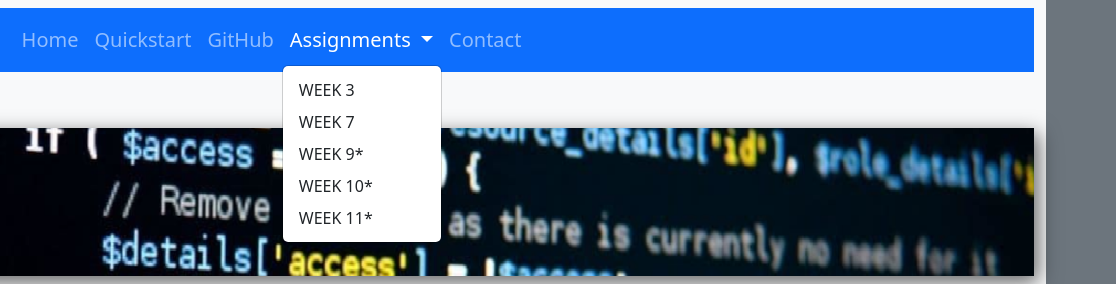
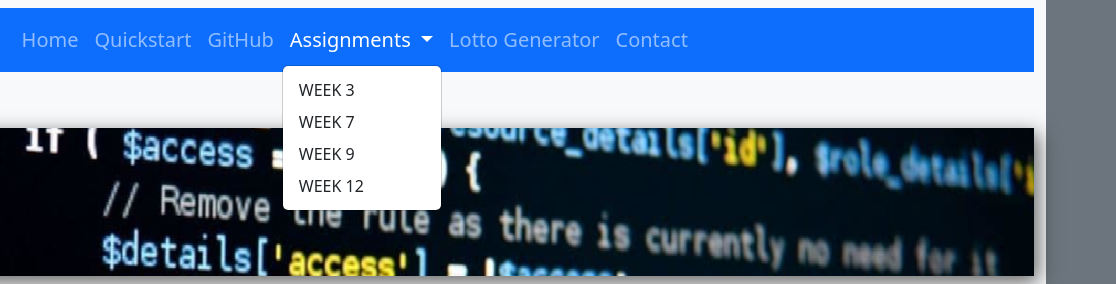
Before and after one commit to DarinSicurello/FeWeek7, a website: page index.html in a window 1280 px wide. Both pictures are taken after a click on the button "Assignments". Shown: the top 284 px of the page, 164-1280 px from the left. Drawn offline with nearby package versions, Linux system fonts and the light colour scheme.

Commit message:
Week 7 JavaScript v3

```diff
--- a/index.html
+++ b/index.html
@@ -53,10 +53,13 @@
         <ul class="dropdown-menu" aria-labelledby="navbarDropdownMenuLink">
           <li><a class="dropdown-item" href="https://github.com/DarinSicurello/FeWeek3" target="_blank">WEEK 3</a></li>
           <li><a class="dropdown-item" href="https://github.com/DarinSicurello/FeWeek7" target="_blank">WEEK 7</a></li>
-          <li><a class="dropdown-item inactive-font" href="#" target="">WEEK 9*</a></li>
-          <li><a class="dropdown-item inactive-font" href="#" target="">WEEK 10*</a></li>
-          <li><a class="dropdown-item inactive-font" href="#" target="">WEEK 11*</a></li>
+          <li><a class="dropdown-item" href="https://github.com/DarinSicurello/FEweek9" target="">WEEK 9 </a></li>
+          <li><a class="dropdown-item inactive-font" href="#" target="" disabled>WEEK 12 </a></li>
+          <!----- <li><a class="dropdown-item inactive-font" href="#" target="" disabled>WEEK 1</a></li >-->
         </ul>
+        <li class="nav-item">
+          <a class="nav-link" href="lotto.html">Lotto Generator</a>
+        </li>
         <li class="nav-item">
         <a class="nav-link" href="mailto:darin.sicurello@gmail.com">Contact</a>
       </li>
--- a/myjsfile.js
+++ b/myjsfile.js
@@ -248,5 +248,6 @@ console.log(lotteryNumbers);
 console.log('...and your Powerball Number is:')
 console.log(powerballNumbers);
 
+}
 
 // Check out my Lotto HTML page!
```
Also changed, not shown: lotto.html (+1 -1 lines), week7.html (+1 -1 lines).
